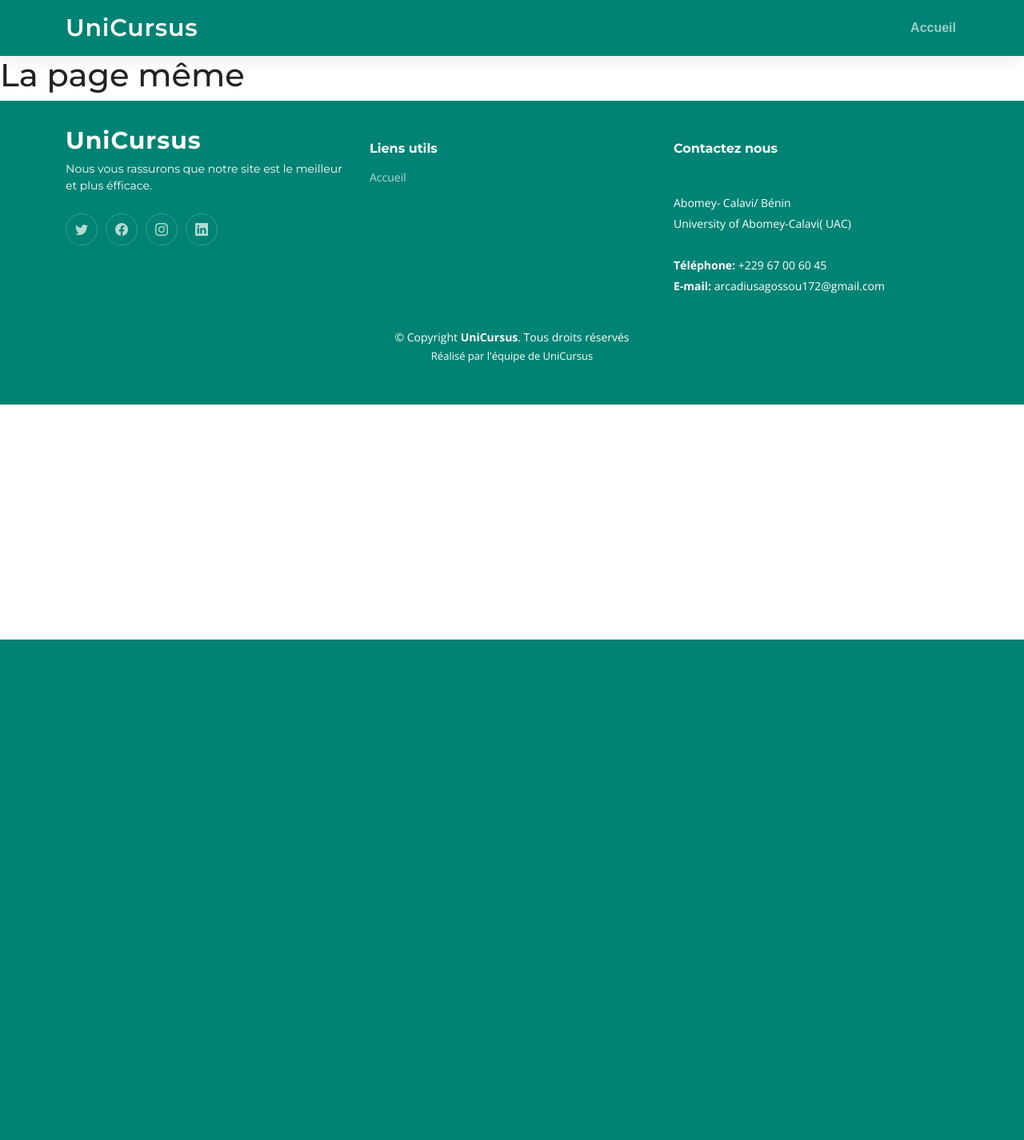
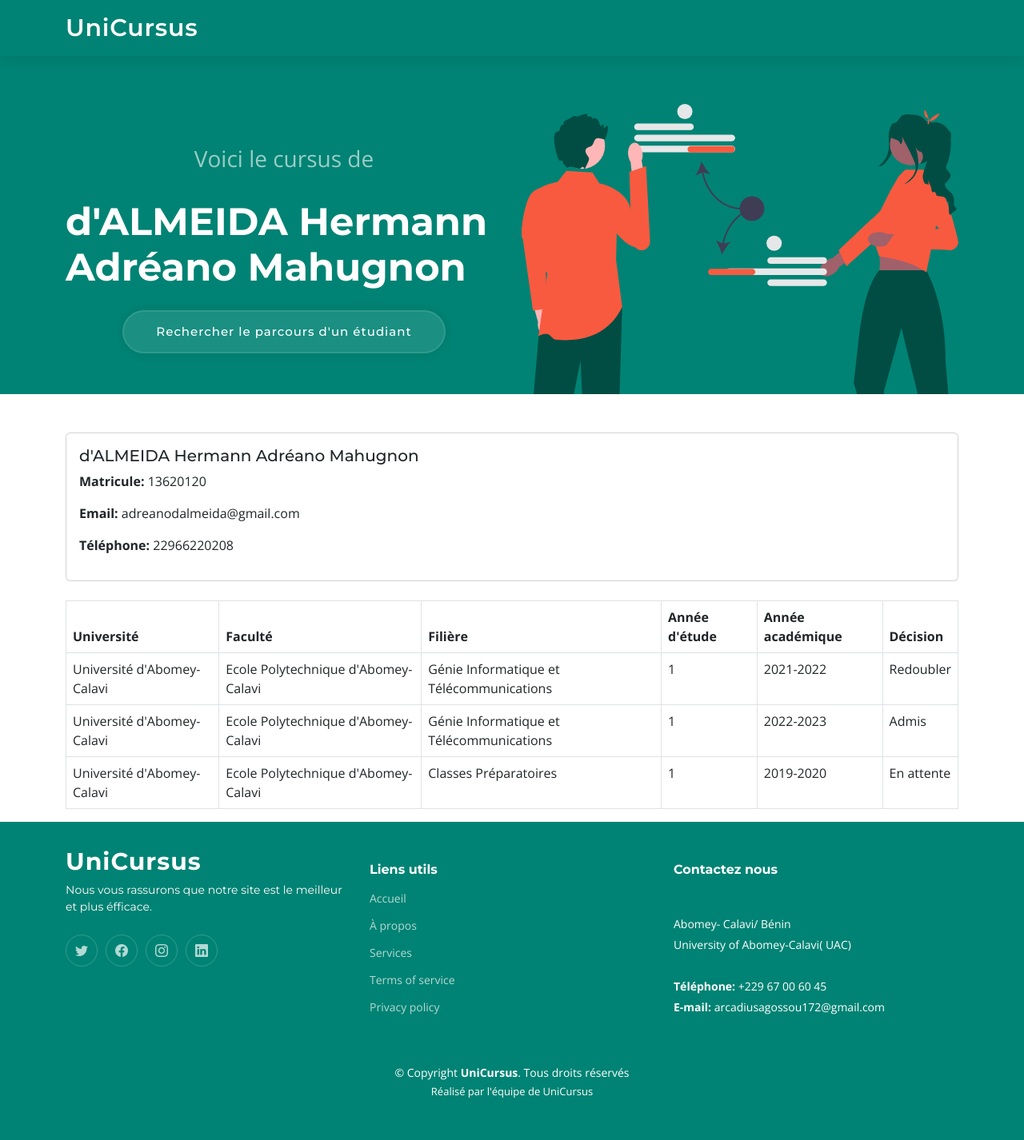
Before and after one commit to Accadius10/UniCursus, a Django app: template Impact/templates/siteweb/cursus.html in a window 1280 px wide. Shown: the whole page at 80% size. Before the commit the page ends 800 px from the top, so only its background shows below. Run offline with Django 5.2, Linux system fonts and the light colour scheme; the template is opened without the code that fills it: values that come from a table or form of the project are taken from there, others are empty; data comes from the database, SQL or seed files in the repository; some libraries are stand-ins or nearby versions.

Commit message:
Affichage du cursus

```diff
--- a/Impact/templates/siteweb/cursus.html
+++ b/Impact/templates/siteweb/cursus.html
@@ -1,3 +1,124 @@
 {% extends 'base.html' %}
 
+{% load static %}
+
 {% block title %}Cursus - UniCursus{% endblock %}
+
+{% block urlMain %}{% url 'accueil' %}{% endblock %}
+
+{% block menu %}{% endblock %}
+
+{% block page %}
+<!-- ======= Hero Section ======= -->
+<section id="hero" class="hero mb-5">
+    <div class="container position-relative">
+        <div class="row gy-5" data-aos="fade-in">
+            <div
+                class="col-lg-6 order-2 order-lg-1 d-flex flex-column justify-content-center text-center text-lg-start">
+                {% if student %}
+                <p class="text-center fs-3">Voici le cursus de</p>
+                <h2>{{ student.name }}</h2>
+                {% else %}
+                <h2>Etudiant non trouvé</h2>
+                {% endif %}
+                <div class="d-flex justify-content-center">
+                    <a href="#" class="btn-get-started m-1 text-center" data-bs-toggle="modal"
+                        data-bs-target="#matriculeModal">
+                        Rechercher le parcours d'un étudiant
+                    </a>
+                </div>
+            </div>
+            <div class="col-lg-6 order-1 order-lg-2">
+                <img src="{% static 'img/hero-img.svg' %}" class="img-fluid" alt="" data-aos="zoom-out"
+                    data-aos-delay="100">
+            </div>
+        </div>
+    </div>
+</section>
+<!-- End Hero Section -->
+
+<!-- Modal Recherche cursus -->
+<div class="modal fade" id="matriculeModal" tabindex="-1" aria-labelledby="matriculeModalLabel" aria-hidden="true">
+    <div class="modal-dialog">
+        <div class="modal-content">
+            <div class="modal-header">
+                <h5 class="modal-title" id="matriculeModalLabel">Entrer le matricule de l'étudiant</h5>
+                <button type="button" class="btn-close" data-bs-dismiss="modal" aria-label="Close"></button>
+            </div>
+            <div class="modal-body">
+                <form id="matriculeForm" method="get" action="{% url 'cursus' %}">
+                    <div class="mb-3">
+                        <input type="text" class="form-control" id="matricule" name="matricule" required>
+                    </div>
+                </form>
+            </div>
+            <div class="modal-footer">
+                <button type="button" class="btn btn-secondary" data-bs-dismiss="modal">Annuler</button>
+                <button type="button" class="btn btn-primary" onclick="submitMatriculeForm()">Voir le parcours</button>
+            </div>
+        </div>
+    </div>
+</div>
+
+<div class="container">
+    <div class="card mb-4">
+        <div class="card-body">
+            <h5 class="card-title">{{ student.name }}</h5>
+            <p><strong>Matricule:</strong> {{ student.matricule }}</p>
+            <p><strong>Email:</strong> {{ student.email }}</p>
+            <p><strong>Téléphone:</strong> {{ student.telephone }}</p>
+        </div>
+    </div>
+
+    <table class="table table-bordered">
+        <thead>
+            <tr>
+                <th>Université</th>
+                <th>Faculté</th>
+                <th>Filière</th>
+                <th>Année d'étude</th>
+                <th>Année académique</th>
+                <th>Décision</th>
+            </tr>
+        </thead>
+        <tbody>
+            {% for year in student_years %}
+            <tr>
+                <td>{{ year.filiere.faculty.university.name }}</td>
+                <td>{{ year.filiere.faculty.name }}</td>
+                <td>{{ year.filiere.name }}</td>
+                <td>{{ year.year }}</td>
+                <td>{{ year.academic_year }}</td>
+                <td>
+                    {% if year.admitted %}
+                    Admis
+                    {% elif year.enjambed %}
+                    Enjamber
+                    {% elif year.current %}
+                    En attente
+                    {% else %}
+                    Redoubler
+                    {% endif %}
+                </td>
+            </tr>
+            {% endfor %}
+        </tbody>
+    </table>
+</div>
+
+<script>
+    function submitMatriculeForm() {
+        document.getElementById('matriculeForm').submit();
+    }
+</script>
+{% endblock %}
+
+{% block urlMainF %}{% url 'accueil' %}{% endblock %}
+
+{% block menuFooter %}
+<li><a href="#hero">Accueil</a></li>
+<li><a href="#about">À propos</a></li>
+<li><a href="#services">Services</a></li>
+<li><a href="#">Terms of service</a></li>
+<li><a href="#">Privacy policy</a></li>
+{% endblock %}
```
Also changed, not shown: Impact/templates/siteweb/index.html (+32 -3 lines), Impact/views.py (+11 -2 lines).
